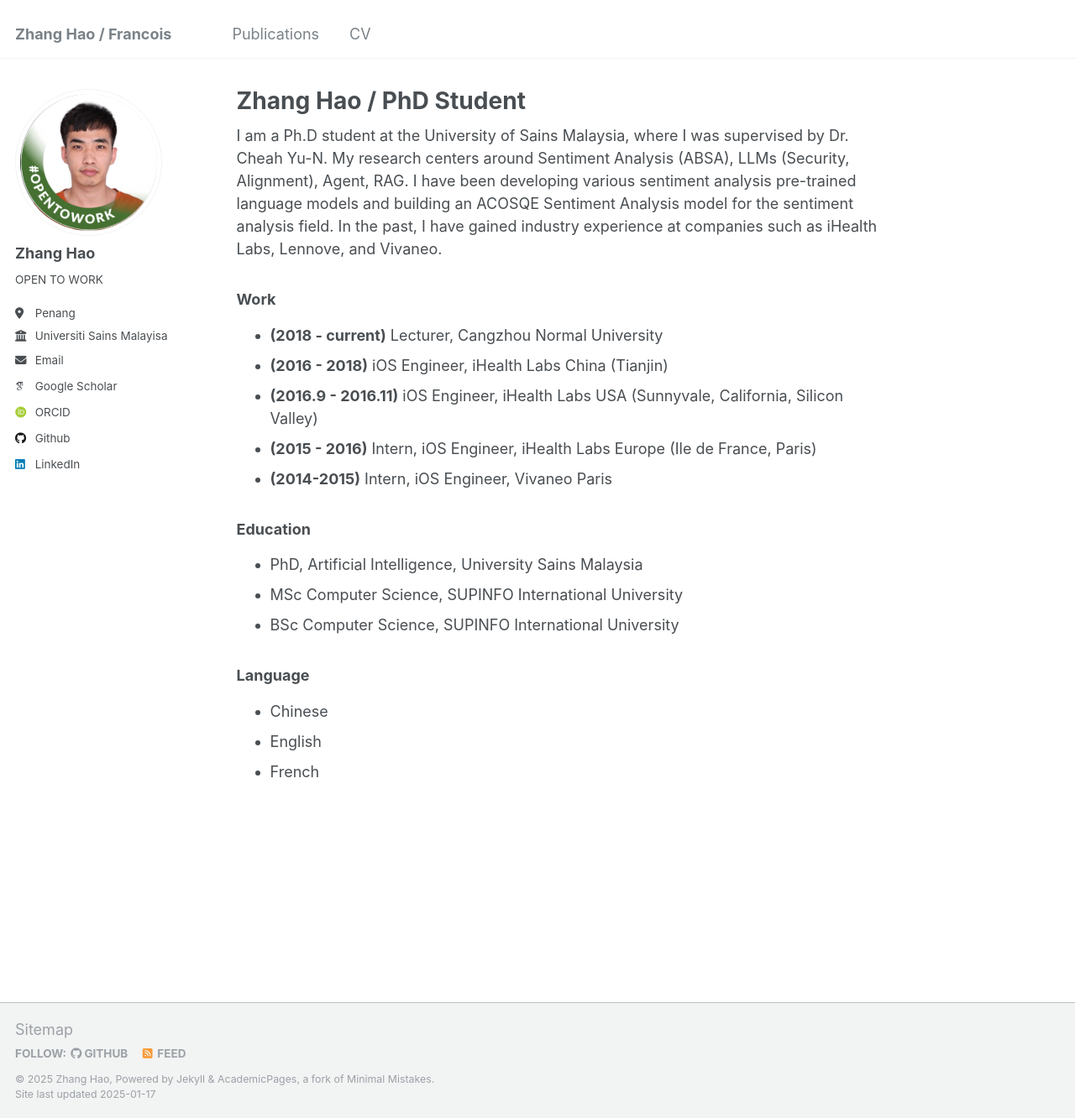
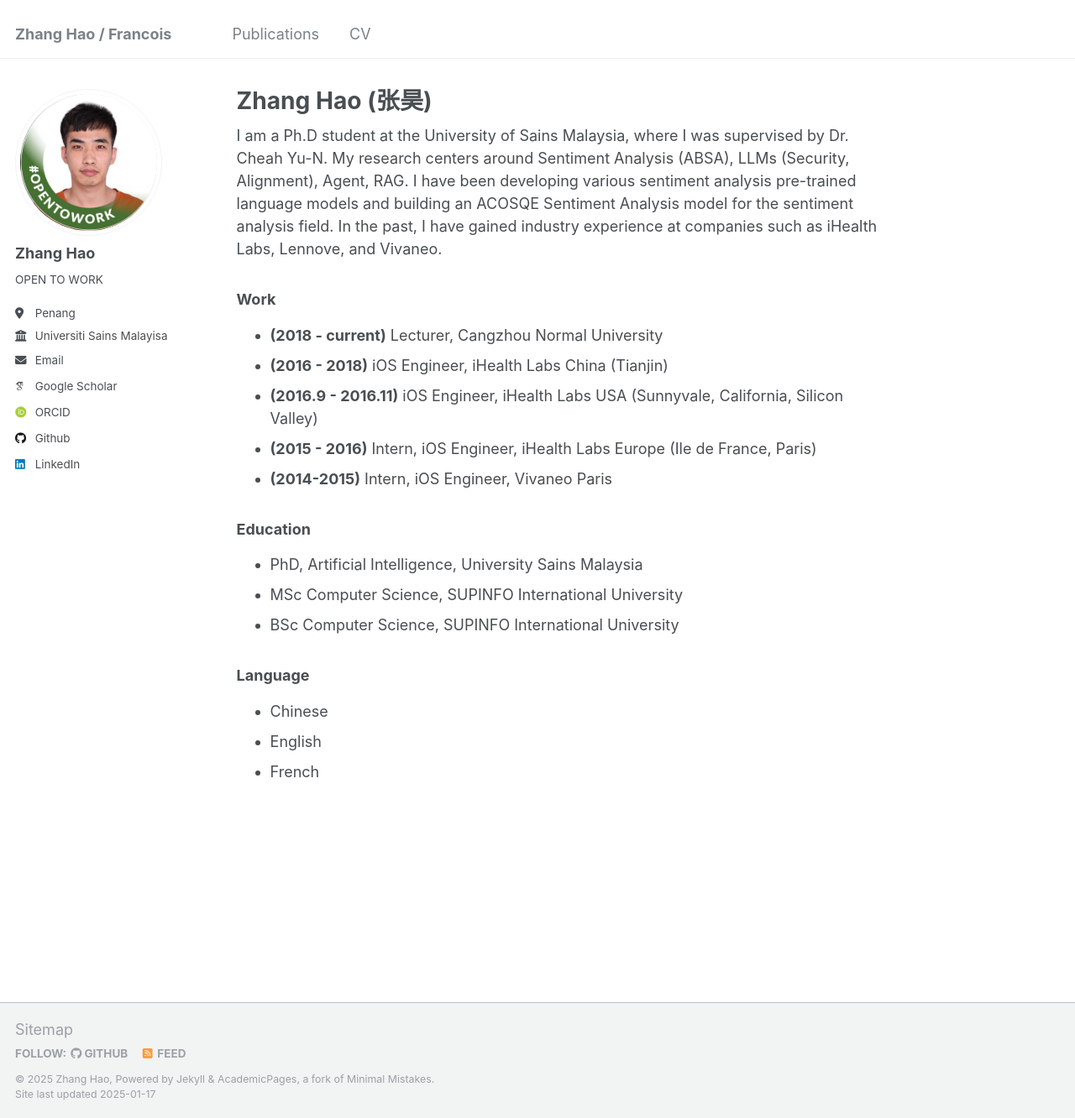
Before and after one commit to sydmou/sydmou.github.io, a Jekyll site: the page built from _pages/about.md, in a window 1280 px wide and 1332 px high. Shown: the whole window at 84% size. Built offline with Jekyll 4.4.1, drawn with Linux system fonts in a browser that asks for light colours; some web fonts are replaced.

Commit message:
Update about.md

```diff
--- a/_pages/about.md
+++ b/_pages/about.md
@@ -1,6 +1,6 @@
 ---
 permalink: /
-title: "Zhang Hao / PhD Student"
+title: "Zhang Hao (张昊)"
 excerpt: "About me"
 author_profile: true
 redirect_from:
```
